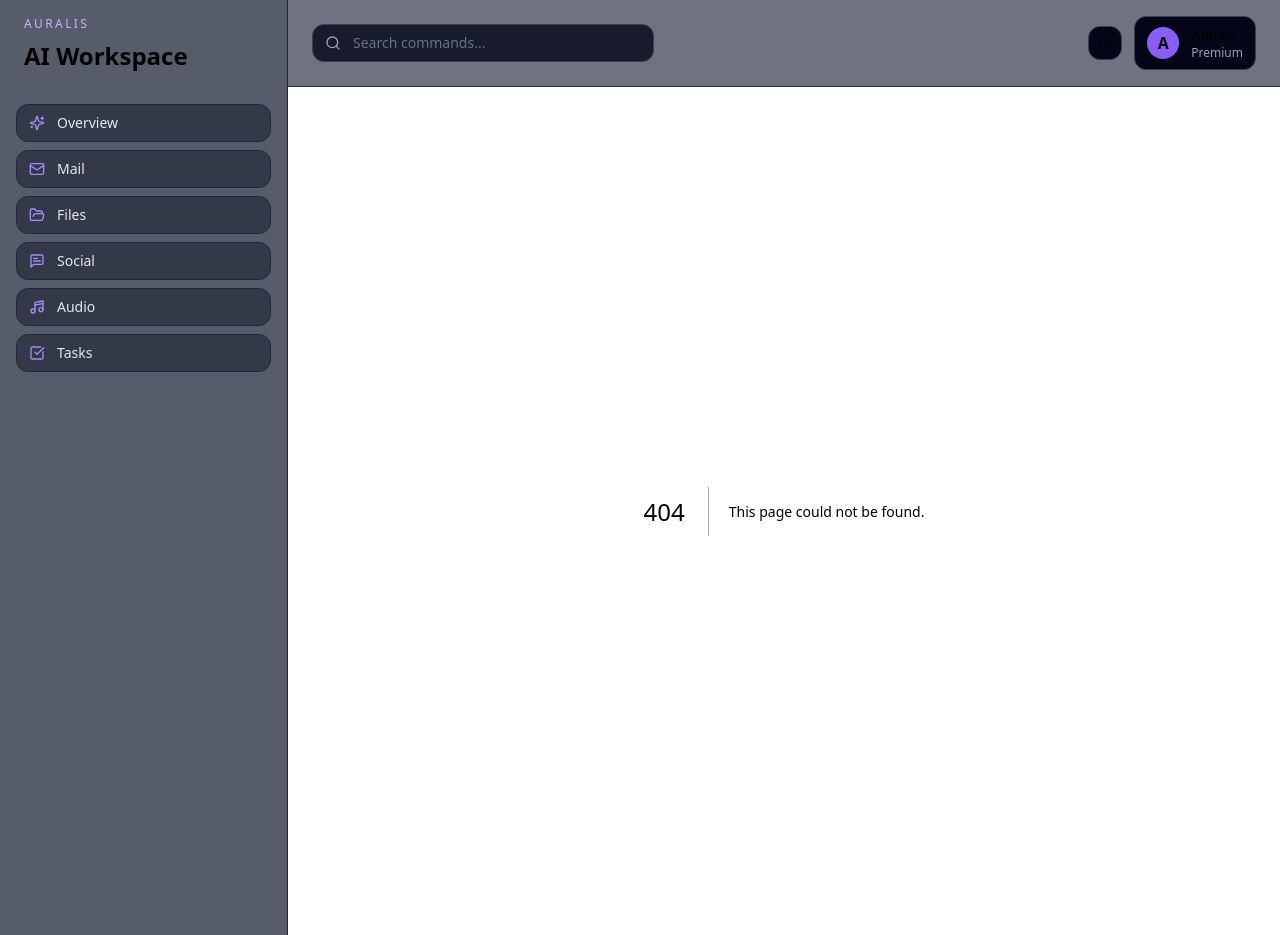
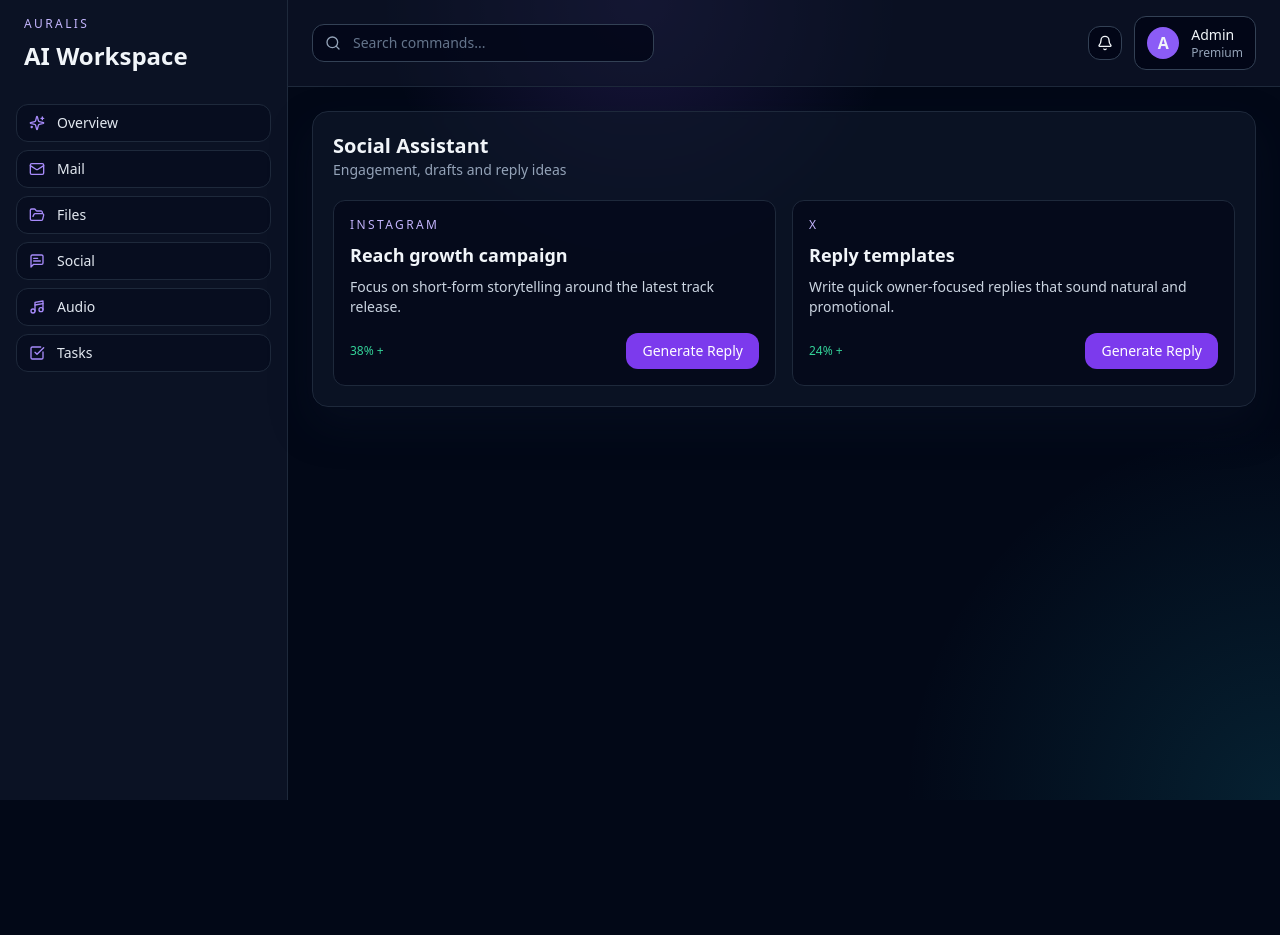
Before and after one commit to solofinjthefinj-max/The-AI-Core, a Next.js app: page /social in a window 1280 px wide. Before the commit this address had no page. After the commit the page ends 800 px from the top, so only its background shows below. Built offline with nearby package versions, Linux system fonts and the light colour scheme.

Commit message:
Implement SocialPage component for social posts

```diff
--- /dev/null
+++ b/app/social/page.tsx
@@ -0,0 +1,22 @@
+import { SectionShell } from "@/components/section-shell";
+import { socialPosts } from "@/lib/mock-data";
+
+export default function SocialPage() {
+  return (
+    <SectionShell title="Social Assistant" subtitle="Engagement, drafts and reply ideas">
+      <div className="grid gap-4 md:grid-cols-2">
+        {socialPosts.map((item) => (
+          <div key={item.title} className="rounded-xl border border-slate-800 bg-slate-950/60 p-4">
+            <div className="text-xs uppercase tracking-[0.2em] text-violet-300">{item.platform}</div>
+            <div className="mt-2 text-lg font-semibold">{item.title}</div>
+            <p className="mt-2 text-sm text-slate-300">{item.summary}</p>
+            <div className="mt-4 flex items-center justify-between">
+              <span className="text-xs text-emerald-400">{item.engagement}</span>
+              <button className="btn-primary">Generate Reply</button>
+            </div>
+          </div>
+        ))}
+      </div>
+    </SectionShell>
+  );
+}
```
